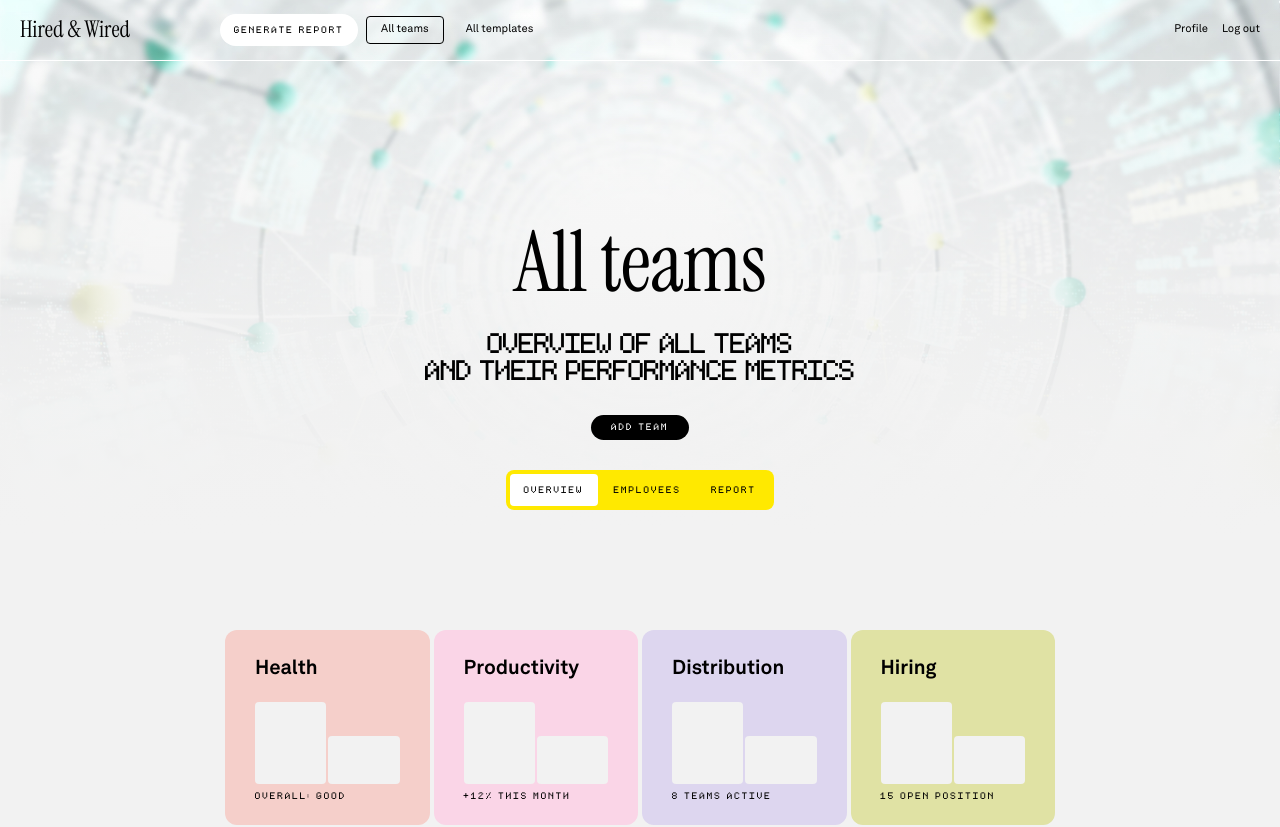
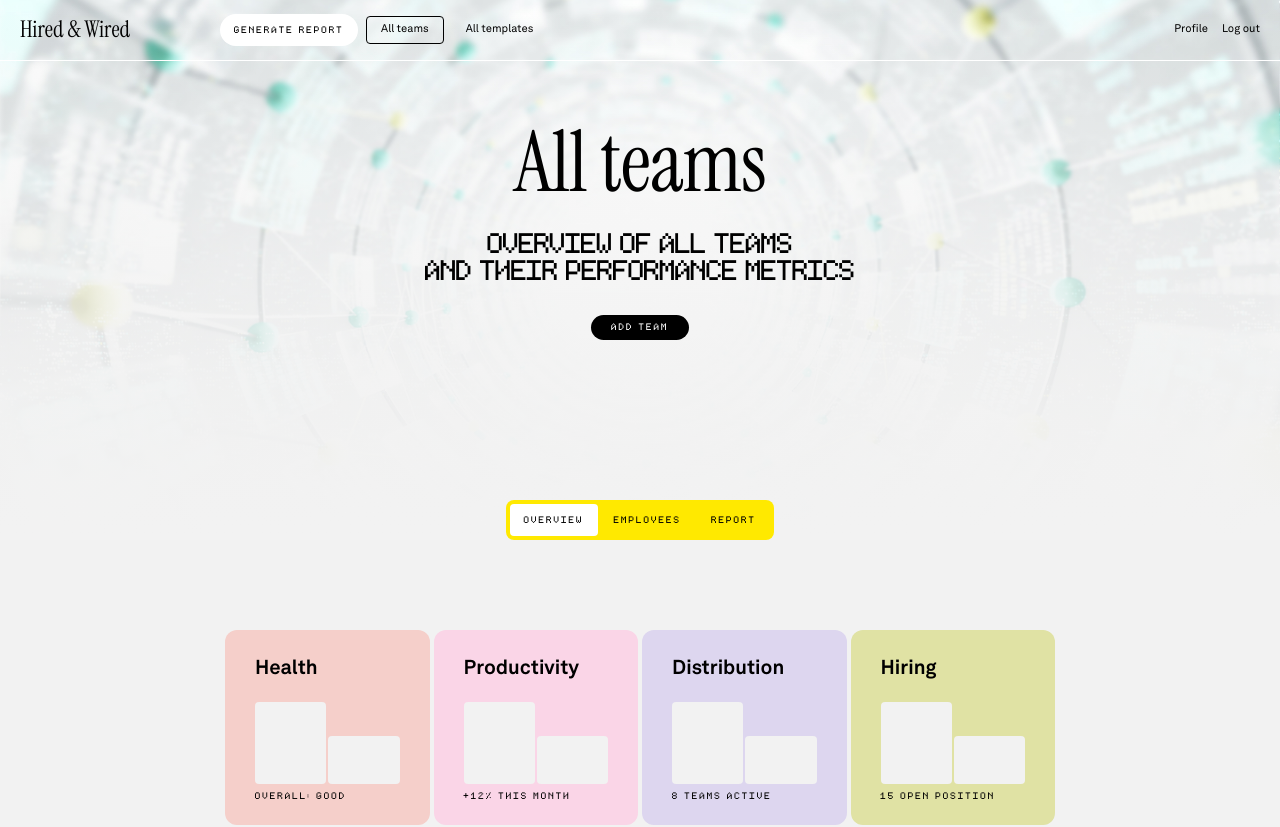
Before and after one commit to chaser231/hired-and-wired, a Next.js app: page / in a window 1280 px wide. Shown: the top 827 px of the page. Built offline with nearby package versions, Linux system fonts and the light colour scheme.

Commit message:
fix: All Teams hero layout - gap 160px, mt 130px, content width 830px

```diff
--- a/src/app/(main)/page.tsx
+++ b/src/app/(main)/page.tsx
@@ -115,8 +115,9 @@ export default function AllTeamsPage() {
         />
 
         {/* Content */}
-        <div className="relative z-10 flex flex-col items-center gap-[var(--space-xl)] pb-[var(--space-xl)]">
-          {/* Title */}
+        <div className="relative z-10 flex flex-col items-center justify-center gap-[160px] w-full max-w-[var(--content-width)] mt-[130px]">
+          {/* Title & Button */}
+          <div className="flex flex-col items-center gap-[var(--space-xl)]">
             <div className="text-center">
               <h1 className="text-h1">All teams</h1>
               <p className="text-description mt-[var(--space-xl)]">
@@ -130,8 +131,9 @@ export default function AllTeamsPage() {
             <Button variant="cta-small" onClick={() => router.push('/teams/new')}>
               add team
             </Button>
+          </div>
 
-          {/* Tab Switcher */}
+          {/* Tab Switcher - at bottom */}
           <SwitchGroup
             options={['Overview', 'Employees', 'Report']}
             value={activeTab}
```
Lines whose indentation alone changed are shown as unchanged.
